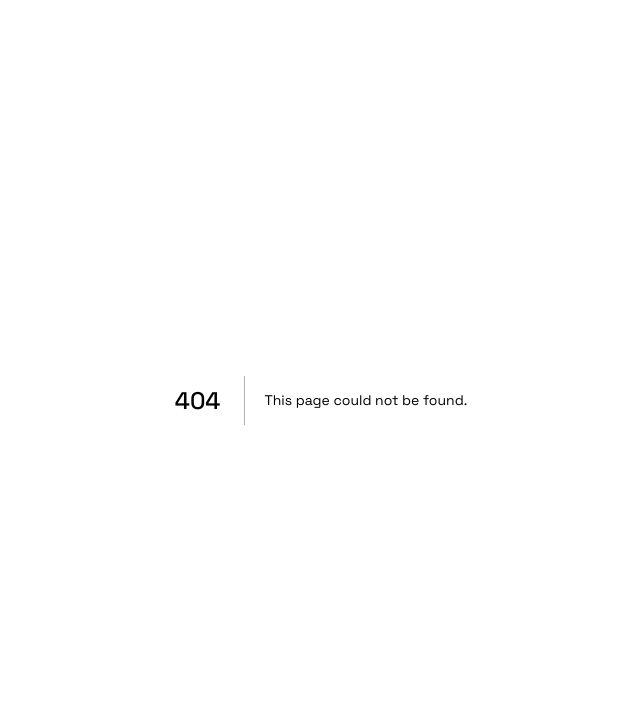
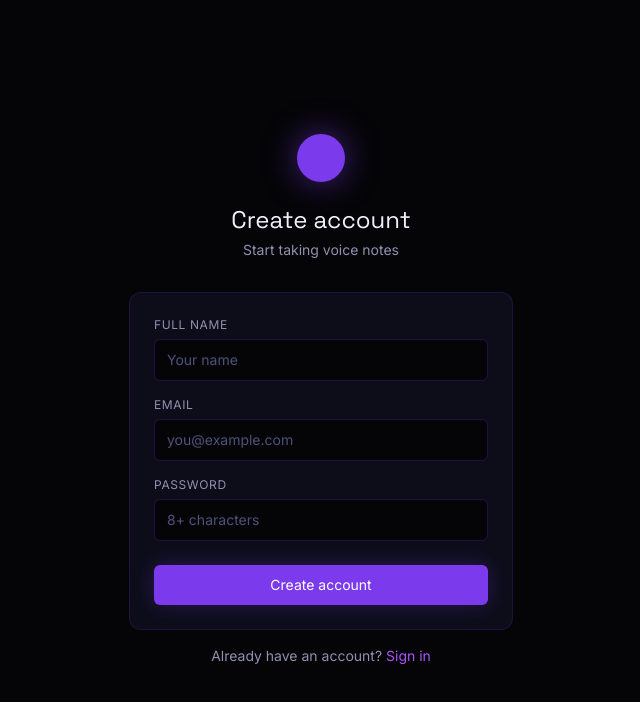
Before and after one commit to zamolucas-afk/cosmos, a Next.js app: page /register in a window 1280 px wide. Before the commit this address had no page. Shown: the top 702 px of the page, without its empty margins (319-959 px from the left). Built offline with nearby package versions, Linux system fonts and the light colour scheme; no server answers.

Commit message:
feat: add register page with Deep Space styling

```diff
--- /dev/null
+++ b/src/app/register/page.tsx
@@ -0,0 +1,60 @@
+'use client'
+
+import { useActionState } from 'react'
+import Link from 'next/link'
+import { registerAction } from '@/lib/actions/auth'
+
+export default function RegisterPage() {
+  const [state, action, pending] = useActionState(registerAction, undefined)
+
+  return (
+    <div className="min-h-screen bg-background flex items-center justify-center px-4">
+      <div className="w-full max-w-sm">
+        <div className="text-center mb-8">
+          <div className="inline-block w-12 h-12 rounded-full bg-accent-violet mb-4"
+            style={{ boxShadow: '0 0 32px #7c3aed88' }} />
+          <h1 className="text-2xl font-heading text-text-primary">Create account</h1>
+          <p className="text-text-secondary text-sm mt-1">Start taking voice notes</p>
+        </div>
+
+        <form action={action as unknown as (formData: FormData) => Promise<void>}
+          className="bg-surface rounded-lg p-6 flex flex-col gap-4 border border-accent-dim/30">
+          {state?.error && (
+            <p className="text-error text-sm bg-error/10 rounded px-3 py-2">{state.error}</p>
+          )}
+
+          {(['name', 'email', 'password'] as const).map((field) => (
+            <div key={field} className="flex flex-col gap-1.5">
+              <label className="text-text-secondary text-xs uppercase tracking-wider">
+                {field === 'name' ? 'Full name' : field.charAt(0).toUpperCase() + field.slice(1)}
+              </label>
+              <input
+                name={field}
+                type={field === 'password' ? 'password' : field === 'email' ? 'email' : 'text'}
+                required
+                autoComplete={field === 'name' ? 'name' : field === 'email' ? 'email' : 'new-password'}
+                className="bg-background border border-accent-dim/40 rounded px-3 py-2.5 text-text-primary text-sm
+                  focus:outline-none focus:border-accent-violet transition-colors placeholder:text-text-muted"
+                placeholder={field === 'name' ? 'Your name' : field === 'email' ? 'you@example.com' : '8+ characters'}
+              />
+            </div>
+          ))}
+
+          <button type="submit" disabled={pending}
+            className="mt-2 py-2.5 rounded bg-accent-violet text-white font-heading text-sm
+              hover:bg-accent-light transition-colors disabled:opacity-50 cursor-pointer"
+            style={{ boxShadow: '0 0 20px #7c3aed44' }}>
+            {pending ? 'Creating account...' : 'Create account'}
+          </button>
+        </form>
+
+        <p className="text-center text-text-secondary text-sm mt-4">
+          Already have an account?{' '}
+          <Link href="/login" className="text-accent-light hover:text-text-primary transition-colors">
+            Sign in
+          </Link>
+        </p>
+      </div>
+    </div>
+  )
+}
```
